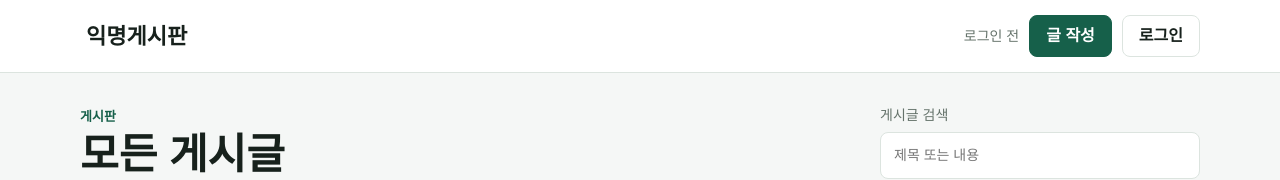
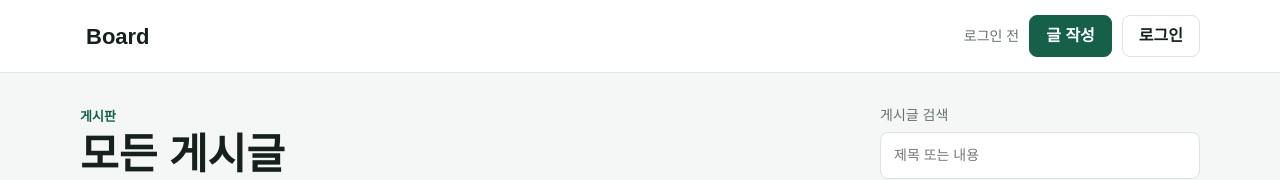
Before and after one commit to gsmdonghyun/Board, a plain HTML site: page index.html in a window 1280 px wide. Shown: the top 180 px of the page. Drawn offline with nearby package versions, Linux system fonts and the light colour scheme; no server answers.

Commit message:
changeHome

```diff
--- a/index.html
+++ b/index.html
@@ -9,7 +9,7 @@
   <body>
     <header class="site-header">
       <div class="header-inner">
-        <button class="brand" type="button" data-route="home">익명게시판</button>
+        <button class="brand" type="button" data-route="home">Board</button>
         <nav class="nav-actions" aria-label="주요 메뉴">
           <span id="sessionStatus" class="session-status">로그아웃</span>
           <button id="writeNavButton" class="primary-button" type="button">글 작성</button>
```
